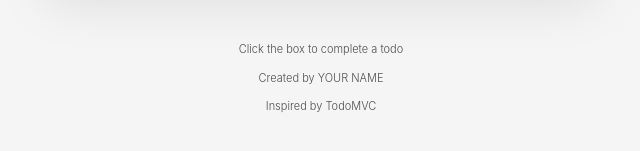
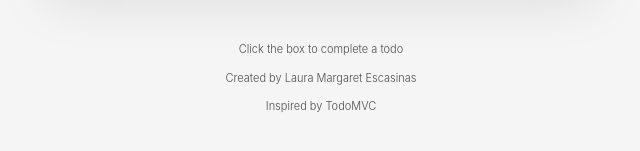
Before and after one commit to lauramargaretescasinas/csit340-todomvc, a React (Vite) app: page / in a window 1280 px wide. Shown: the part 407-558 px from the top of the page, without its empty margins (319-959 px from the left). Built offline with nearby package versions, Linux system fonts and the light colour scheme.

Commit message:
chore: replace YOUR NAME with Laura Margaret Escasinas

```diff
--- a/src/App.jsx
+++ b/src/App.jsx
@@ -5,7 +5,7 @@ function App() {
   return (
     <div className="min-h-screen bg-[#f5f5f5] py-8 font-light text-[#111]">
       <Todos />
-      <Info name="YOUR NAME" />
+      <Info name="Laura Margaret Escasinas" />
     </div>
   )
 }
```
